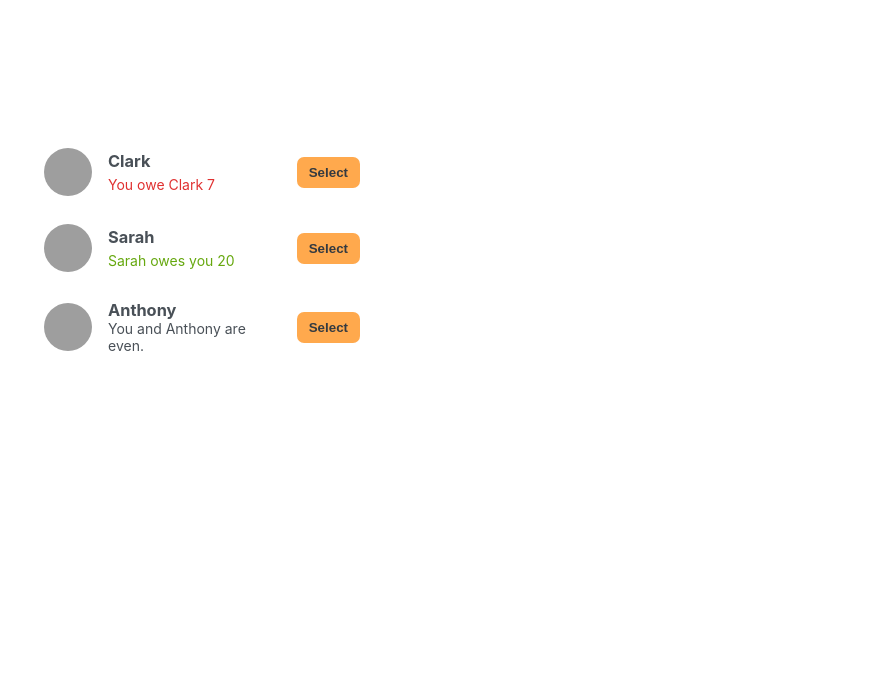
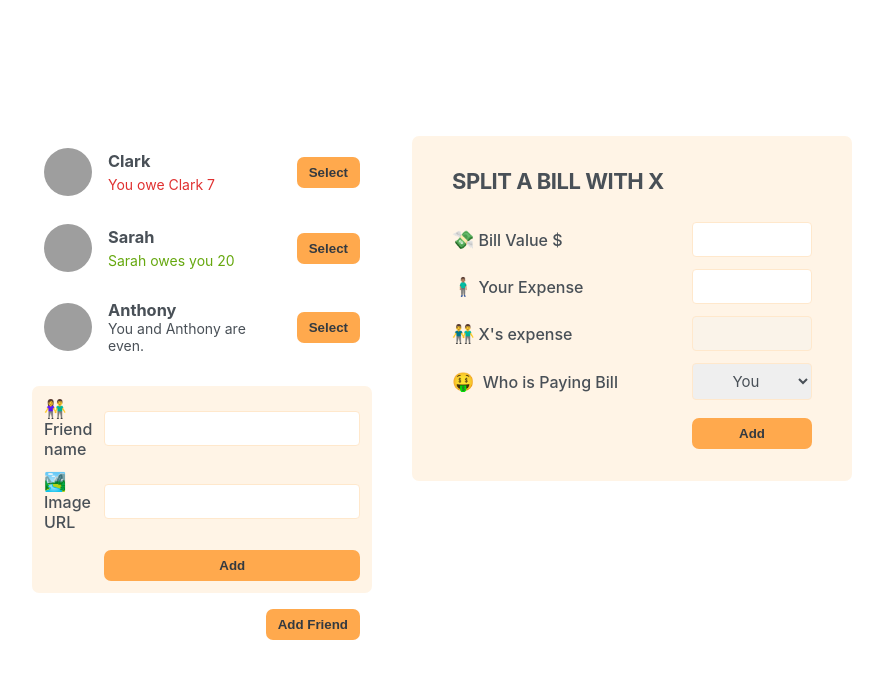
Before and after one commit to shahayushh/eat-n-split, a React (Create React App) app: page / in a window 1280 px wide. Shown: the top 678 px of the page, without its empty margins (198-1081 px from the left). Built offline with nearby package versions, Linux system fonts and the light colour scheme; grey boxes are pictures that could not be loaded.

Commit message:
Building static forms without state

```diff
--- a/src/App.js
+++ b/src/App.js
@@ -24,7 +24,10 @@
     <div className="app">
       <div className="sidebar">
         <FriendsList />
+        <FormAddFriend />
+        <Button>Add Friend</Button>
       </div>
+      <FormSplitBill />
     </div>
   );
 }
@@ -58,7 +61,48 @@
       )}
       {friend.balance === 0 && <p>You and {friend.name} are even.</p>}
 
-      <button className="button">Select</button>
+      <Button>Select</Button>
     </li>
   );
 }
+function Button({ children }) {
+  return <button className="button">{children}</button>;
+}
+
+function FormAddFriend() {
+  return (
+    <form className="form-add-friend">
+      <label> 👫 Friend name</label>
+      <input type="text" />
+
+      <label>🏞️Image URL</label>
+      <input type="text" />
+
+      <Button>Add</Button>
+    </form>
+  );
+}
+
+function FormSplitBill() {
+  return (
+    <form className="form-split-bill">
+      <h2>Split a bill with X</h2>
+      <label>💸Bill Value $</label>
+      <input type="text" />
+
+      <label>🧍🏽‍♂️Your Expense </label>
+      <input type="text" />
+
+      <label> 👬X's expense</label>
+      <input type="text" disabled />
+
+      <label>🤑 Who is Paying Bill</label>
+      <select>
+        <option value="user">You</option>
+        <option value="friend>">X</option>
+      </select>
+
+      <Button>Add</Button>
+    </form>
+  );
+}
```
